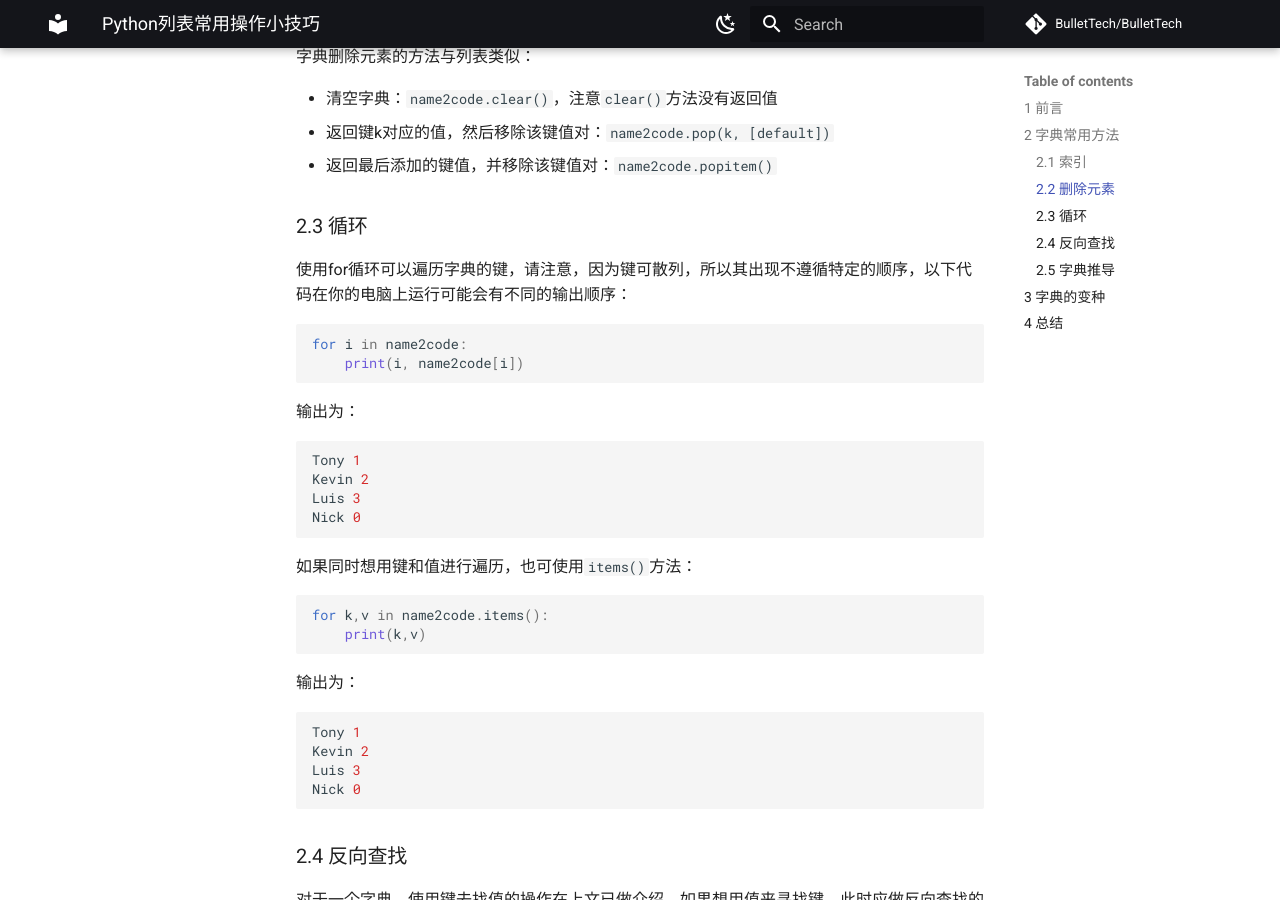
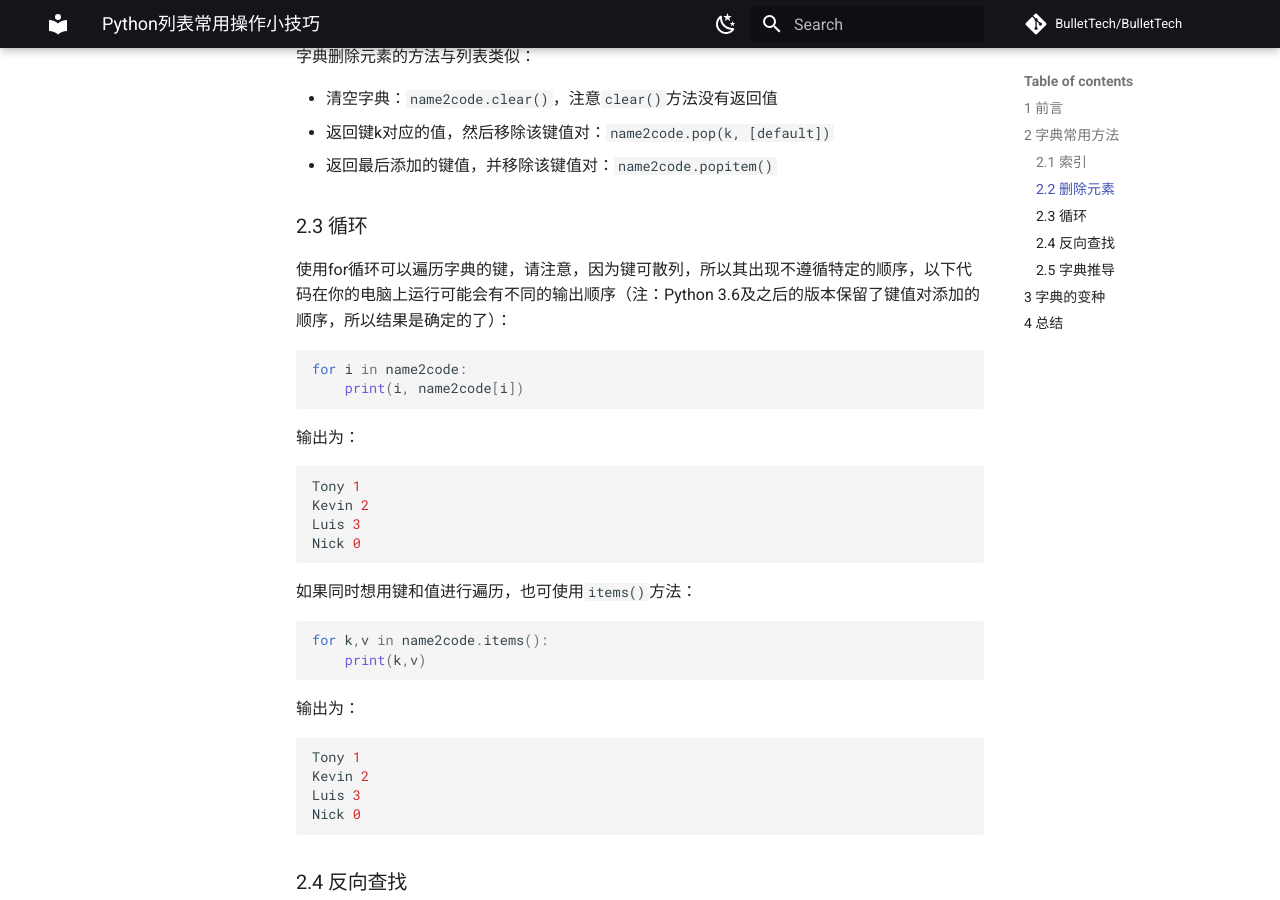
Before and after one commit to BulletTech/BulletTech, an MkDocs documentation site: the page built from docs/Main_Course/Coding/2021-08-21-Python-Dict.md, in a window 1280 px wide and 900 px high, scrolled down 1408 px. Built offline with MkDocs 1.6.1 and Material for MkDocs 9.7.7, drawn with Linux system fonts in a browser that asks for light colours; comment, search, counter and statistics services are not loaded.

Commit message:
加了一个顺序的注释

````diff
--- a/docs/Main_Course/Coding/2021-08-21-Python-Dict.md
+++ b/docs/Main_Course/Coding/2021-08-21-Python-Dict.md
@@ -64,7 +64,7 @@ True
 
 ### 2.3 循环
 
-使用for循环可以遍历字典的键，请注意，因为键可散列，所以其出现不遵循特定的顺序，以下代码在你的电脑上运行可能会有不同的输出顺序：
+使用for循环可以遍历字典的键，请注意，因为键可散列，所以其出现不遵循特定的顺序，以下代码在你的电脑上运行可能会有不同的输出顺序（注：Python 3.6及之后的版本保留了键值对添加的顺序，所以结果是确定的了）：
 
 ```python
 for i in name2code:
````
